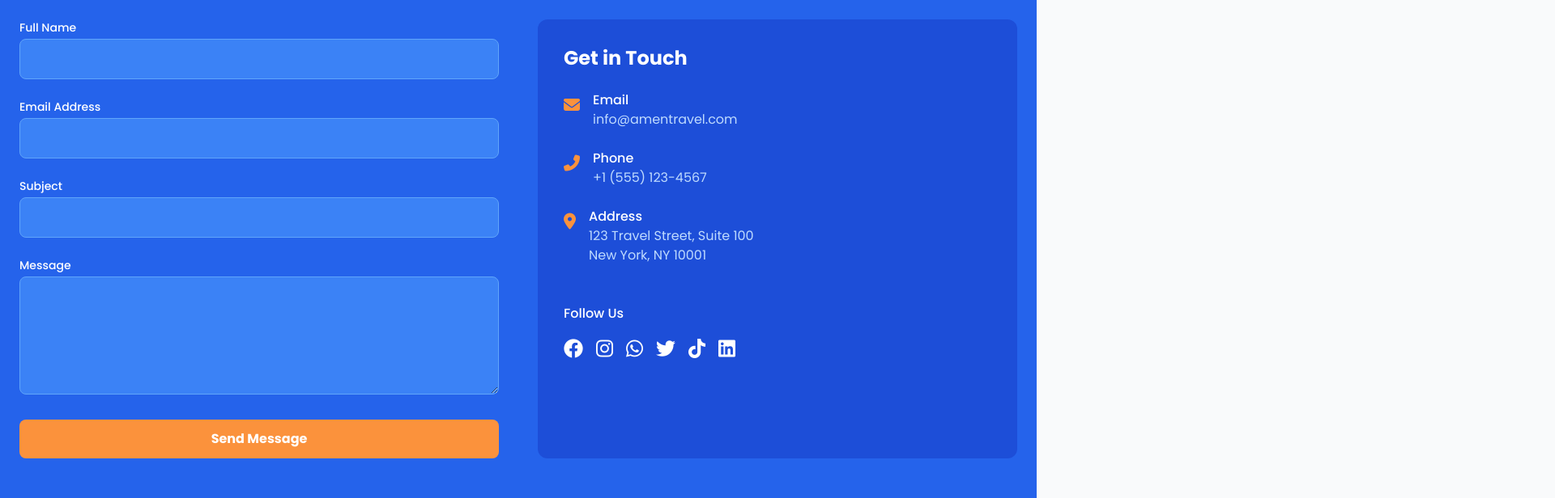
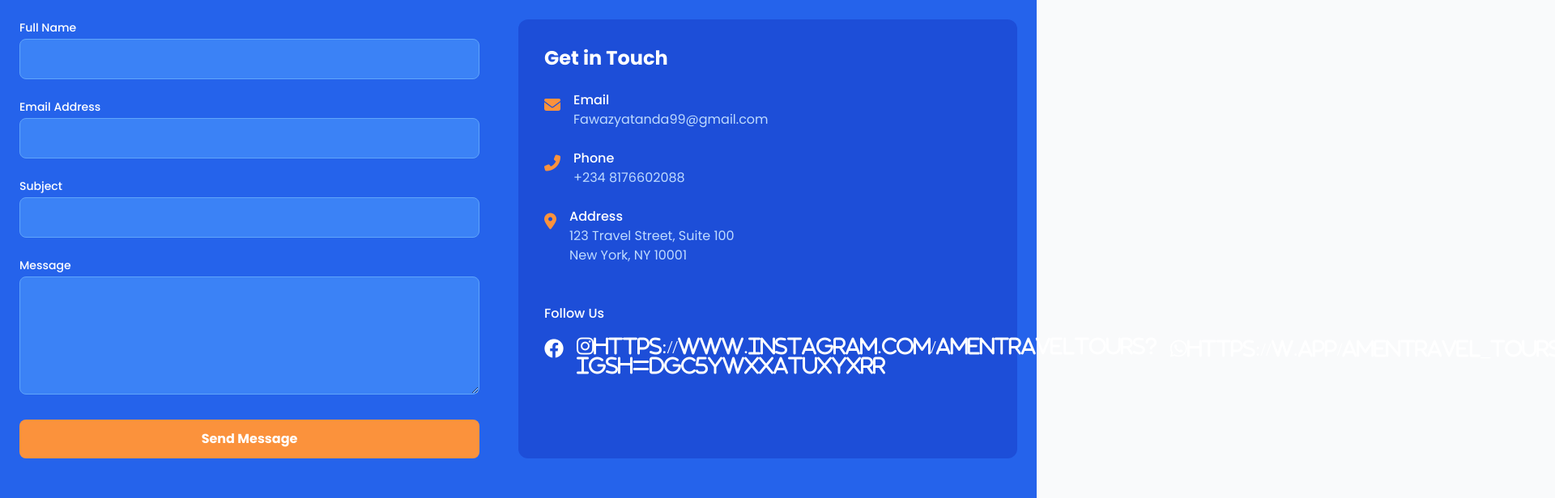
Before and after one commit to Lexxypee/Travel_agency, a plain HTML site: page index.html in a window 1280 px wide. Shown: the part 2960-3576 px from the top of the page at 81% size, 1920 px wide, since content can reach past the window. Drawn offline with nearby package versions, Linux system fonts and the light colour scheme.

Commit message:
index.html

```diff
--- a/index.html
+++ b/index.html
@@ -308,7 +308,7 @@
                                 </div>
                                 <div>
                                     <h4 class="font-medium">Email</h4>
-                                    <p class="text-blue-200">info@amentravel.com</p>
+                                    <p class="text-blue-200">Fawazyatanda99@gmail.com</p>
                                 </div>
                             </div>
 
@@ -318,7 +318,7 @@
                                 </div>
                                 <div>
                                     <h4 class="font-medium">Phone</h4>
-                                    <p class="text-blue-200">+1 (555) 123-4567</p>
+                                    <p class="text-blue-200">+234 8176602088</p>
                                 </div>
                             </div>
 
@@ -336,8 +336,8 @@
                                 <h4 class="font-medium mb-4">Follow Us</h4>
                                 <div class="flex space-x-4">
                                     <a href="#" class="text-white hover:text-orange-400 text-2xl"><i class="fab fa-facebook"></i></a>
-                                    <a href="#" class="text-white hover:text-orange-400 text-2xl"><i class="fab fa-instagram"></i></a>
-                                    <a href="#" class="text-white hover:text-orange-400 text-2xl"><i class="fab fa-whatsapp"></i></a>
+                                    <a href="#" class="text-white hover:text-orange-400 text-2xl"><i class="fab fa-instagram">https://www.instagram.com/amentraveltours?igsh=dGc5YWxxaTUxYXRr</i></a>
+                                    <a href="#" class="text-white hover:text-orange-400 text-2xl"><i class="fab fa-whatsapp">https://w.app/amentravel_tours</i></a>
                                     <a href="#" class="text-white hover:text-orange-400 text-2xl"><i class="fab fa-twitter"></i></a>
                                     <a href="#" class="text-white hover:text-orange-400 text-2xl"><i class="fab fa-tiktok"></i></a>
                                     <a href="#" class="text-white hover:text-orange-400 text-2xl"><i class="fab fa-linkedin"></i></a>
```
